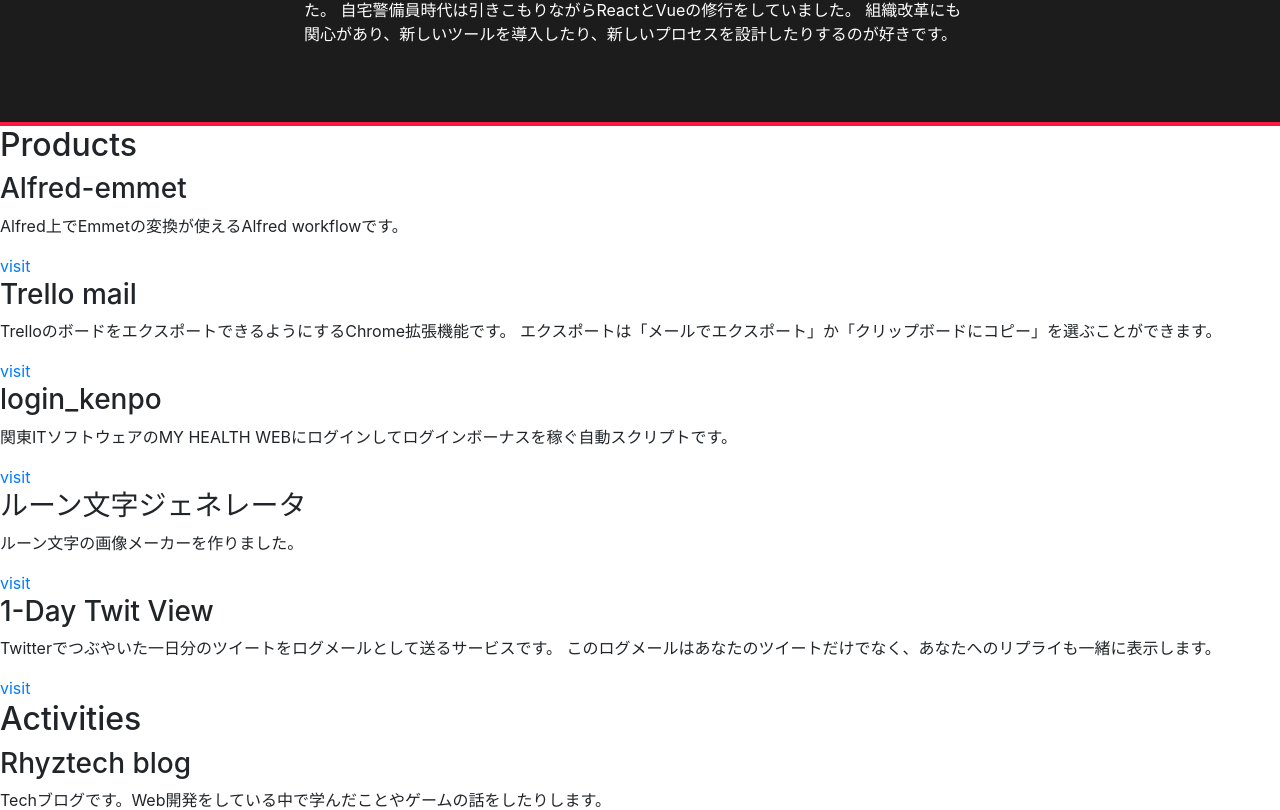
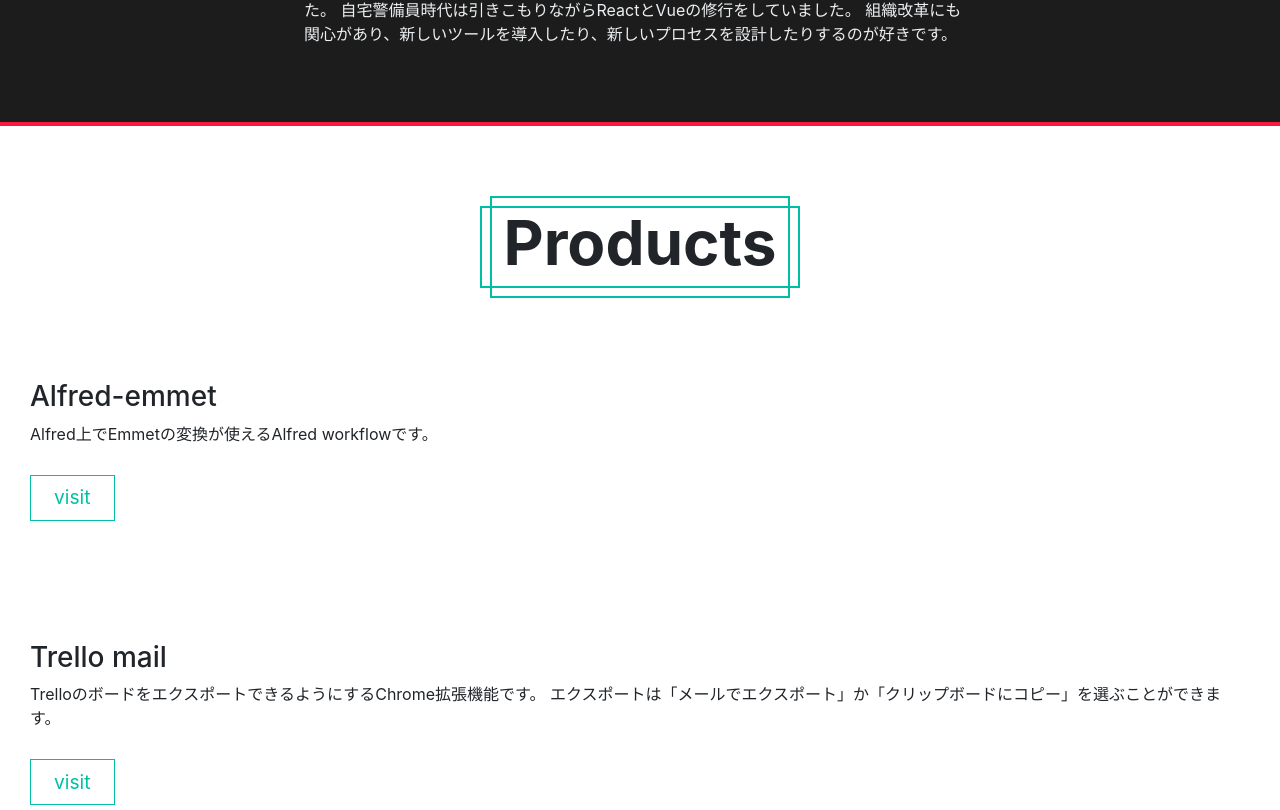
Before and after one commit to rhythm191/website, a Next.js app: page / in a window 1280 px wide. Shown: the part 895-1705 px from the top of the page. Built offline with nearby package versions, Linux system fonts and the light colour scheme.

Commit message:
add product style (WIP)

```diff
--- a/assets/style.scss
+++ b/assets/style.scss
@@ -8,11 +8,14 @@
 $green: #00bfa5;
 $orange: #ff9104;
 $red: #ff1744;
+$font-color: #37474f;
+$font-inverse-color: #eceff1;
 $bg-black: #1c1c1c;
 
 html {
   font-family: "Helvetica Neue", "Hiragino Kaku Gothic ProN", Meiryo, sans-serif;
   text-rendering: optimizeLegibility;
+  color: $font-color;
   line-height: 1.5;
   font-size: 14px;
 
@@ -23,6 +26,17 @@
 
 main {
   overflow: hidden;
+}
+
+h2 {
+  font-size: 48px;
+  font-weight: bold;
+  text-align: center;
+  margin-bottom: 40px;
+
+  @media (min-width: $breakpoint-sm) {
+    font-size: 62px;
+  }
 }
 
 #hero-section {
@@ -53,7 +67,7 @@
 #about {
   position: relative;
   padding-bottom: 4px;
-  color: #fff;
+  color: $font-inverse-color;
 
   background-color: $red;
 
@@ -94,17 +108,6 @@
     background-color: $bg-black;
   }
 
-  h2 {
-    font-size: 48px;
-    font-weight: bold;
-    text-align: center;
-    margin-bottom: 40px;
-
-    @media (min-width: $breakpoint-sm) {
-      font-size: 62px;
-    }
-  }
-
   p {
     width: 100%;
     max-width: 42rem;
@@ -116,3 +119,59 @@
     }
   }
 }
+
+#products {
+  padding: 80px 0;
+
+  h2 {
+    position: relative;
+
+    &::before {
+      content: "";
+      position: absolute;
+      top: 0;
+      left: calc(50% - 160px);
+      width: 320px;
+      height: calc(1em + 20px);
+      border: 2px solid $green;
+    }
+
+    &::after {
+      content: "";
+      position: absolute;
+      top: -10px;
+      left: calc(50% - 150px);
+      width: 300px;
+      height: calc(1em + 40px);
+      border: 2px solid $green;
+    }
+  }
+}
+
+.product-showcase {
+  padding: 40px 10px;
+
+  @media (min-width: $breakpoint-sm) {
+    padding: 60px 30px;
+  }
+
+  p {
+    margin-bottom: 1.8em;
+  }
+
+  a {
+    display: inline-block;
+    color: $green;
+    font-size: 1.2rem;
+    padding: 0.4em 1.2em;
+
+    border: 1px solid $green;
+
+    &:hover,
+    &:focus {
+      color: #fff;
+      background: $green;
+      text-decoration: none;
+    }
+  }
+}
--- a/pages/index.jsx
+++ b/pages/index.jsx
@@ -32,12 +32,12 @@
 
       <section id="products">
         <h2>Products</h2>
-        <div>
+        <div className="product-showcase">
           <h3>Alfred-emmet</h3>
           <p>Alfred上でEmmetの変換が使えるAlfred workflowです。</p>
           <a href="https://www.npmjs.com/package/alfred-emmet">visit</a>
         </div>
-        <div>
+        <div className="product-showcase">
           <h3>Trello mail</h3>
           <p>
             TrelloのボードをエクスポートできるようにするChrome拡張機能です。
@@ -47,7 +47,7 @@
             visit
           </a>
         </div>
-        <div>
+        <div className="product-showcase">
           <h3>login_kenpo</h3>
           <p>
             関東ITソフトウェアのMY HEALTH
@@ -55,12 +55,12 @@
           </p>
           <a href="https://www.npmjs.com/package/@rhythm191/login_kenpo">visit</a>
         </div>
-        <div>
+        <div className="product-showcase">
           <h3>ルーン文字ジェネレータ</h3>
           <p>ルーン文字の画像メーカーを作りました。</p>
           <a href="https://rune-generator.firebaseapp.com/">visit</a>
         </div>
-        <div>
+        <div className="product-showcase">
           <h3>1-Day Twit View</h3>
           <p>
             Twitterでつぶやいた一日分のツイートをログメールとして送るサービスです。
```
